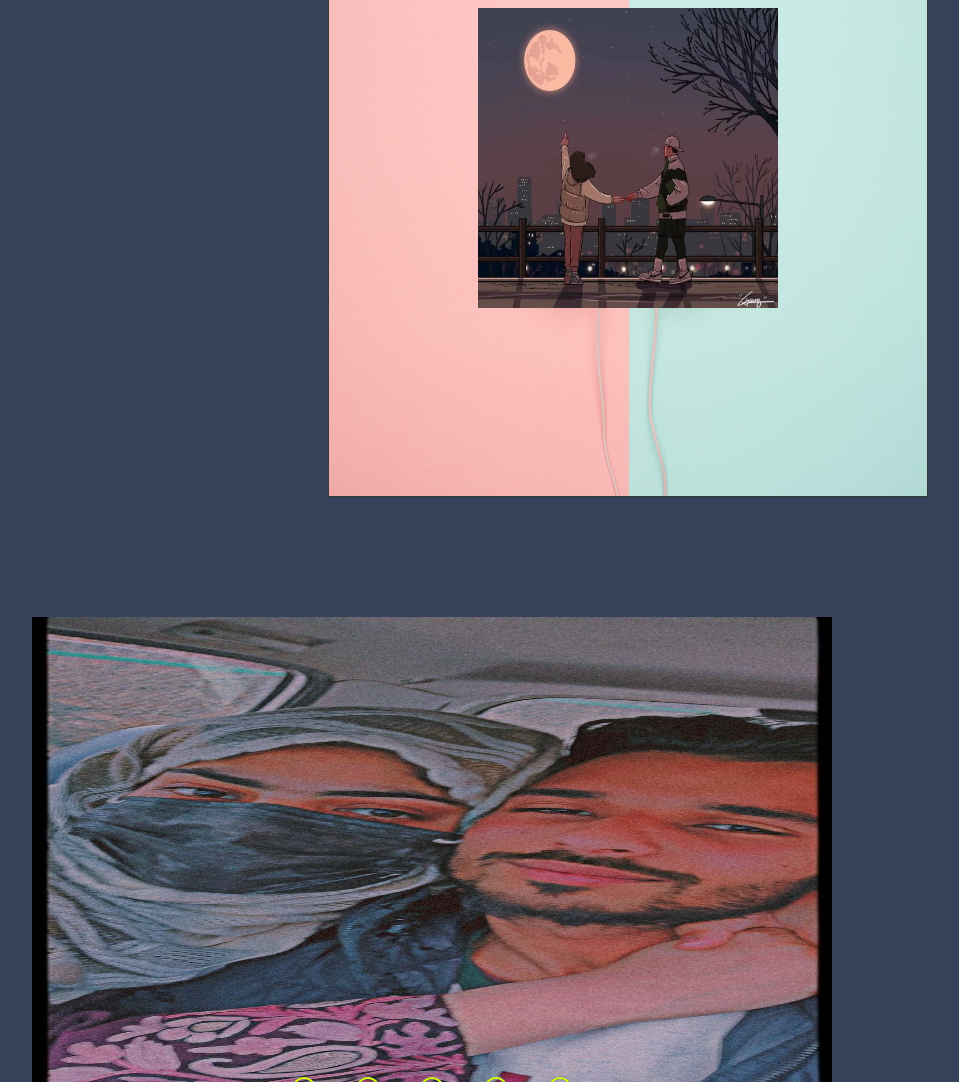
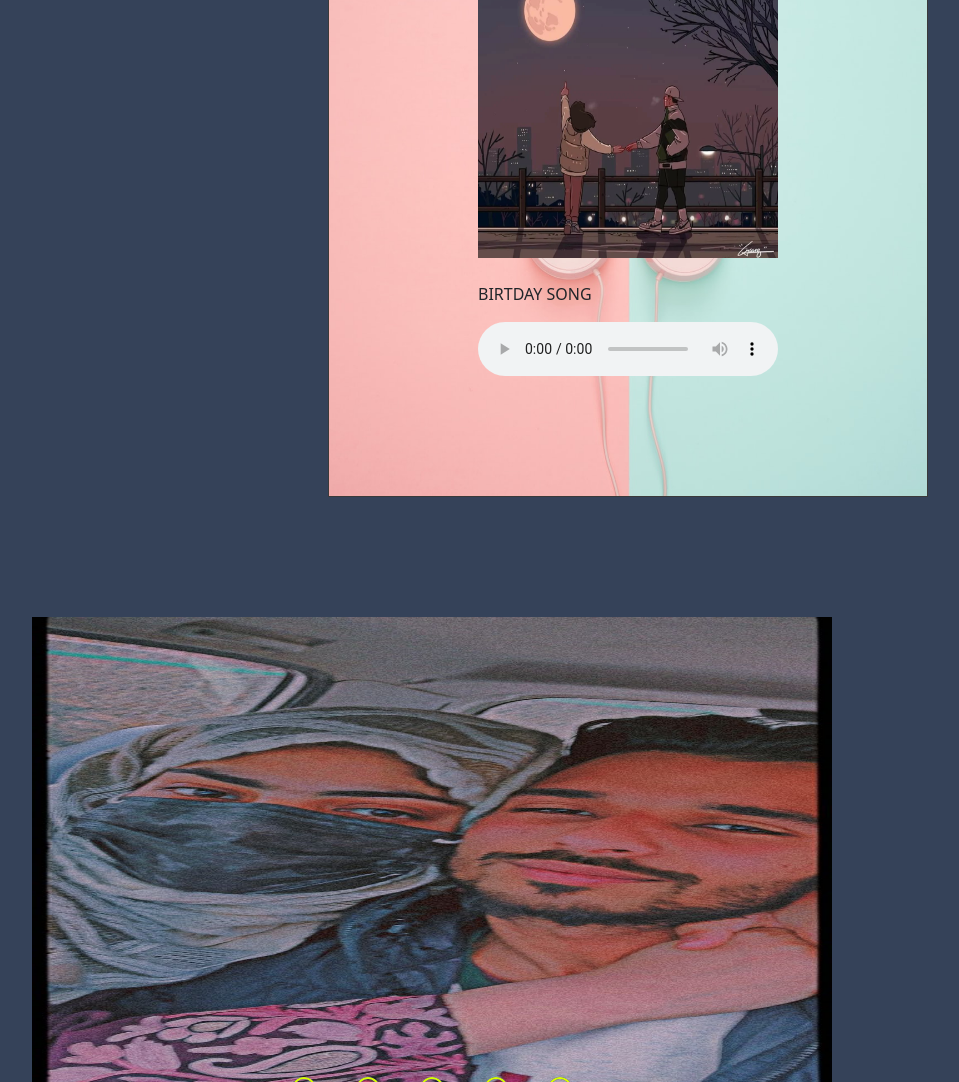
Before and after one commit to sultanimran/cv, a plain HTML site: page index.html in a window 1280 px wide. Shown: the part 822-1904 px from the top of the page, without its empty margins (160-1119 px from the left). Drawn offline with nearby package versions, Linux system fonts and the light colour scheme; files whose address does not match are found by name.

Commit message:
Update index.html

```diff
--- a/index.html
+++ b/index.html
@@ -72,12 +72,12 @@
             <img class="musicimg" src="wp9374341.webp" alt="">
 
             <br>
-            <!-- <p>BIRTDAY SONG</p>
+            <p>BIRTDAY SONG</p>
             <audio controls autoplay id="mySong">
                 <source src="We Rollin.mp3" type="audio/mp3">
 
 
-            </audio> -->
+            </audio>
         </div>
 </div>
 <!-- IMAGE SLIDER -->
```
